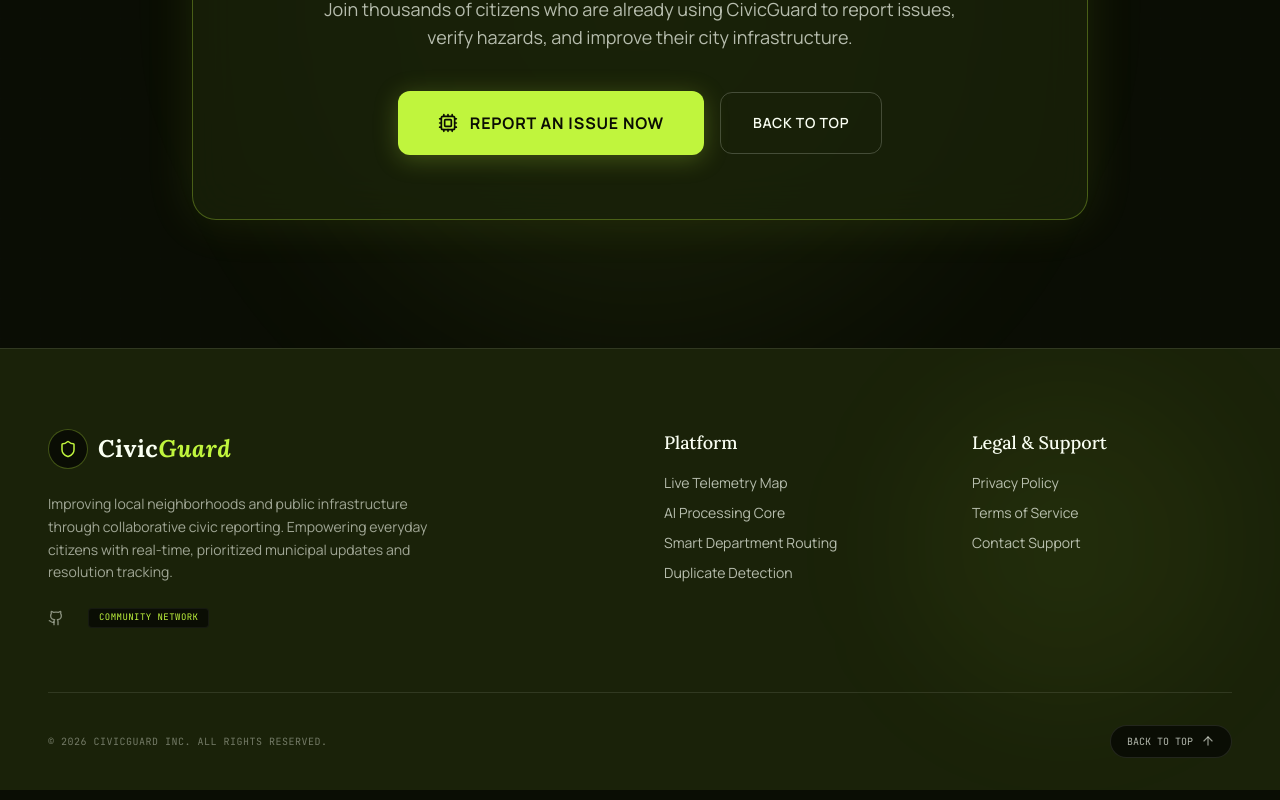
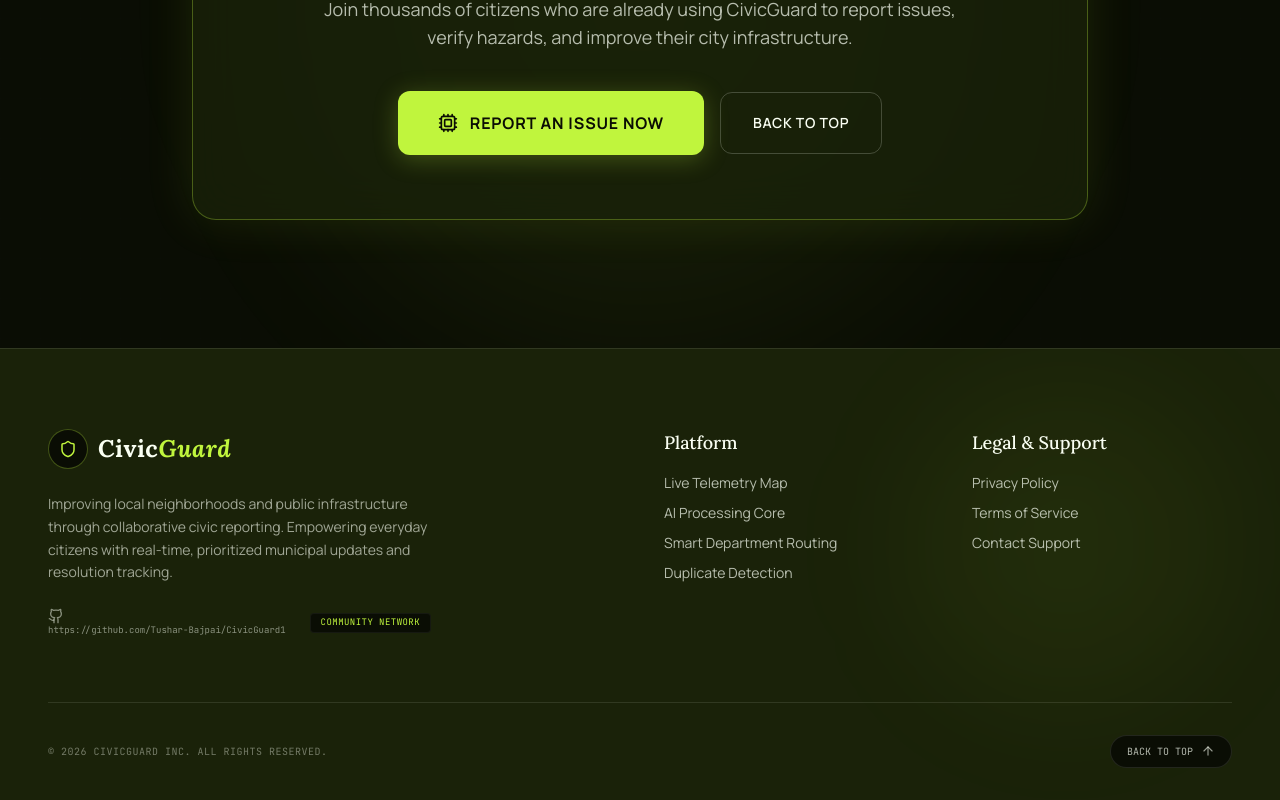
Before and after one commit to Tushar-Bajpai/CivicGuard1, a React (Vite) app: page / in a window 1280 px wide. Shown: the part 4885-5685 px from the top of the page. Built offline with nearby package versions, Linux system fonts and the light colour scheme; no server answers; the database is empty.

Commit message:
github link added

```diff
--- a/src/components/Footer.tsx
+++ b/src/components/Footer.tsx
@@ -42,7 +42,7 @@ export default function Footer({ onNavigate }: FooterProps) {
             </p>
             {/* Social handles */}
             <div className="flex items-center gap-4 text-[#FAFFF3]/50 font-mono text-[9px]">
-              <a href="#github" className="hover:text-[#C0F53D] transition-colors duration-200" id="link-github"><Github className="w-4 h-4" /></a>
+              <a href="#github" className="hover:text-[#C0F53D] transition-colors duration-200" id="link-github"><Github className="w-4 h-4" />https://github.com/Tushar-Bajpai/CivicGuard1</a>
               <span className="tracking-wider uppercase ml-2 bg-[#0A0D04] px-2.5 py-0.5 rounded border border-[#FAFFF3]/5 text-[#C0F53D]">
                 COMMUNITY NETWORK
               </span>
```
